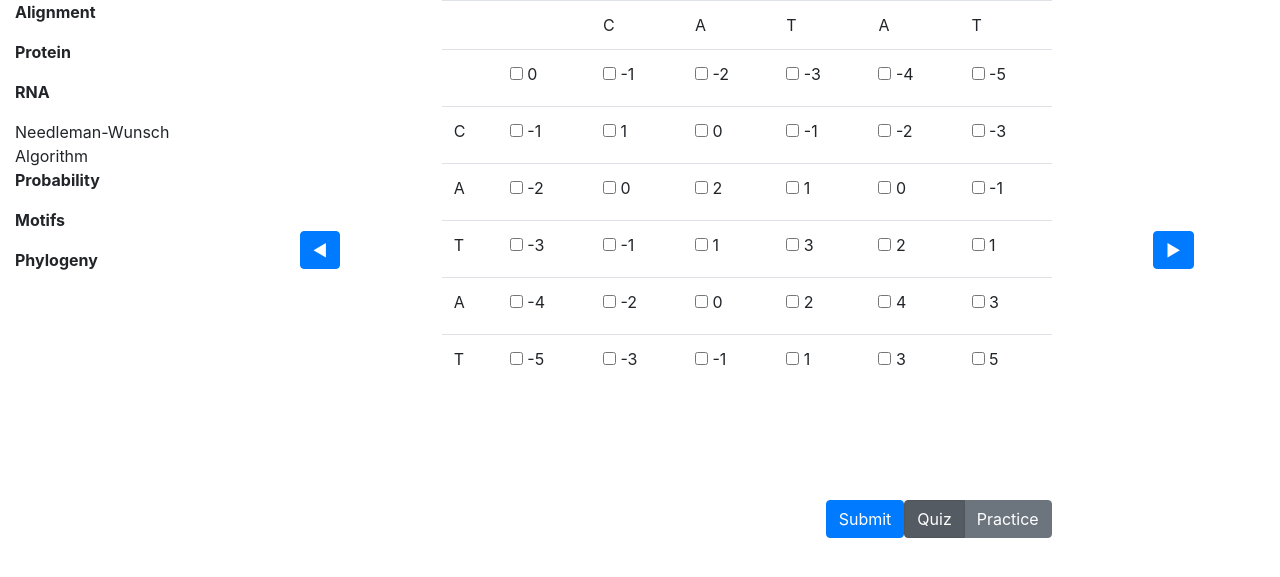
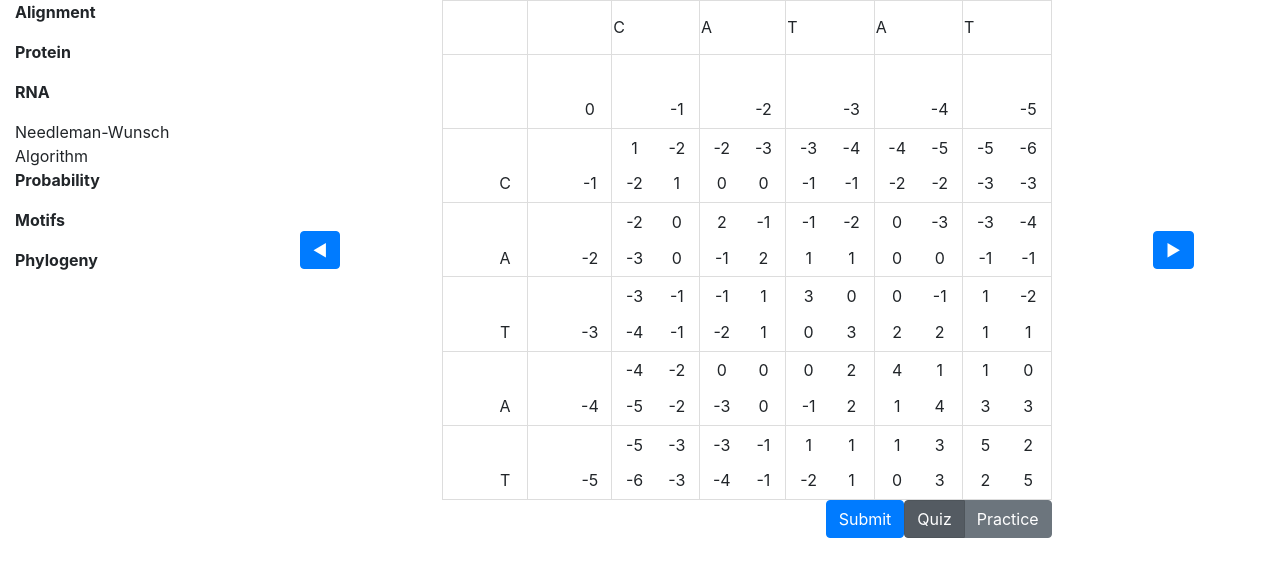
Before and after one commit to thyrgle/kelleybioinfo, a Flask app: page /problems/RNA/needlemanwunsch.html in a window 1280 px wide. Shown: the part 56-633 px from the top of the page. Run offline with Flask 2, Linux system fonts and the light colour scheme; data comes from the database, SQL or seed files in the repository; some libraries are stand-ins or nearby versions.

Commit message:
Added subentries for Needleman-Wunsch, validate function still needs updating

```diff
--- a/app/problem_collection/needlemanwunsch.py
+++ b/app/problem_collection/needlemanwunsch.py
@@ -1,4 +1,5 @@
 import random
+from collections import namedtuple
 from collections import defaultdict
 from flask import request
 from app import problems
@@ -6,6 +7,9 @@ from app import problems
 NAME = "Needleman-Wunsch Algorithm"
 CATEGORY = "RNA"
 URL = "needlemanwunsch.html"
+
+
+Cell = namedtuple("Cell", "top_left top_right bottom_left main_entry")
 
 
 def parse_submission(submission):
@@ -199,7 +203,9 @@ class NeedlemanWunsch:
     Class used for generating Needleman-Wunsch matrices.
     """
 
-    def _compute_block(self, result, i, j):
+    def _compute_block(self,
+                       top_left, top_right, bottom_left,
+                       i, j):
         """
         Given a block (corresponding to a 2 x 2 matrix), calculate the value o-
         f the bottom right corner.
@@ -207,21 +213,32 @@ class NeedlemanWunsch:
                                M_{i,j} = max(M_{i-1,j-1} + S_{i,j},
                                              M_{i,j-1} + W,
                                              M_{i-1,j} + W)
-         Found here: https://vlab.amrita.edu/?sub=3&brch=274&sim=1431&cnt=1)
+        Found here: https://vlab.amrita.edu/?sub=3&brch=274&sim=1431&cnt=1)
+        All components of the arguments of the max function are also returned.
 
         Args:
-            result : The current matrix that is being computed.
-            i : The right most part of the block being computed.
-            j : The bottom most part of the block being computed.
+            top_left : The cell touching the left corner of the current cell.
+            top_right : The cell directly above the left corner of the current
+            cell.
+            bottom_left : The cell directly to the left of the current cell.
+            i : The current row of the cell being computed.
+            j : The current column of the cell being computed.
 
         Returns:
-            The value for the right bottom corner of a particular block.
+            The values for the right bottom corner of a particular block.
         """
-        return max(result[i-1][j-1] +
-                   self._calc_weight(self._second_seq[i-1],
-                                     self._first_seq[j-1]),
-                   result[i-1][j] + self.gap,
-                   result[i][j-1] + self.gap)
+        top_left_corner = top_left + \
+            self._calc_weight(self._second_seq[i-1],
+                              self._first_seq[j-1])
+        top_right_corner = top_right + self.gap
+        bottom_left_corner = bottom_left + self.gap
+        bottom_right_corner = max(top_left_corner,
+                                  bottom_left_corner,
+                                  top_right_corner)
+        return Cell(top_left=top_left_corner,
+                    top_right=top_right_corner,
+                    bottom_left=bottom_left_corner,
+                    main_entry=bottom_right_corner)
 
     def _calc_weight(self, first_char, second_char):
         """
@@ -262,15 +279,24 @@ class NeedlemanWunsch:
         # Adjust sequence with "intial space"
         # Initialize the resulting matrix with the initial row.
         result = [list(range(0, -len(first_seq) - 1, -1))]
+        result[0] = [Cell(None, None, None, entry) for entry in result[0]]
         # Create initial columns.
         for i in range(-1, -len(second_seq) - 1, -1):
-            row = [i]
-            row.extend([0]*len(first_seq))
+            row = [Cell(None, None, None, i)]
+            # TODO : Check for possible reference confusion.
+            row.extend([Cell(None, None, None, 0)]*len(first_seq))
             result.append(row)
         # Sweep through and compute each new cell row-wise.
         for i in range(1, len(result)):
             for j in range(1, len(result[0])):
-                result[i][j] = self._compute_block(result, i, j)
+                top_left = result[i-1][j-1].main_entry
+                top_right = result[i-1][j].main_entry
+                bottom_left = result[i][j-1].main_entry
+                result[i][j] = self._compute_block(top_left,
+                                                   top_right,
+                                                   bottom_left,
+                                                   i,
+                                                   j)
         return result
 
     def __init__(self, match=1, mismatch=-1, gap=-1):
--- a/app/static/style.css
+++ b/app/static/style.css
@@ -135,3 +135,34 @@ a, a:hover, a:active, a:visited {
   width: 100% !important;
   height: 300px !important;
 }
+
+.cell {
+  width: 40px;
+  height: 40px;
+}
+
+.selected-cell {
+  background-color: red !important;
+}
+
+.subcell {
+  table-layout: fixed;
+  width: 50% !important;
+  height: 50%;
+  text-align: center;
+}
+
+#problem-form {
+  width: 100% !important;
+  height: 100% !important;
+}
+
+table.matrix {
+  width: 100%;
+  height: 100%;
+}
+
+td.cell {
+  border-collapse: collapse;
+  border: 1px solid #ddd;
+}
--- a/app/templates/base.html
+++ b/app/templates/base.html
@@ -3,6 +3,7 @@
 {% block header %}{% endblock %}
 <link rel="stylesheet" href="https://stackpath.bootstrapcdn.com/bootstrap/4.1.3/css/bootstrap.min.css" integrity="sha384-MCw98/SFnGE8fJT3GXwEOngsV7Zt27NXFoaoApmYm81iuXoPkFOJwJ8ERdknLPMO" crossorigin="anonymous">
 <link rel="stylesheet" href="{{ url_for('static', filename='style.css') }}">
+<script src="http://code.jquery.com/jquery.min.js"></script>
 <body class="container-fluid d-flex flex-column">
   <nav class="navbar navbar-expand-lg navbar-inverse bg-dark">
     <a class="navbar-brand" href="/">Kelley Bio Info</a>
--- a/app/templates/problems/needlemanwunsch.html
+++ b/app/templates/problems/needlemanwunsch.html
@@ -1,35 +1,78 @@
+<!-- TODO: Fix styling -->
 {% extends 'problems/problems.html' %}
 {% block problem %}
   <form method="post" id="problem-form">
     <input type="hidden" name="csrf_token" value="{{ csrf_token() }}"/>
-    <table class="table">
+    <table class="matrix">
       <tbody>
         <tr>
           <!-- The '  ' is used for correct table alignment. -->
           {% for base in ( '  ' + sequences[0]) %}
-	    <td> {{ base }} </td>
+	    <td class="cell"> {{ base }} </td>
 	  {% endfor %}
         </tr>
         {% for row in matrix %}
 	  {% set outer_loop = loop.index0 %}
           <tr>
-            <td> {{ (' ' + sequences[1])[loop.index0] }} </td>
+	    <td class="cell">
+	      <table width="100%" height="100%">
+	        <tbody>
+		  <tr>
+		    <td class="subcell"> &nbsp; </td>
+		    <td class="subcell"> &nbsp; </td>
+		  </tr>
+		  <tr>
+		    <td class="subcell"> &nbsp; </td>
+                    <td class="subcell"> {{ (' ' + sequences[1])[loop.index0] }} </td>
+		  </tr>
+	        </tbody>
+	      </table>
+	    </td>
             {% for entry in row %}
-	      <td>
-	        {% if entry != ' ' %}
-		  <input name="hidden-{{ outer_loop }}-{{ loop.index0 }}"
-	                 value="{{ entry }}"
-		  	 type="hidden" />
-                  <input name="{{ outer_loop }}-{{ loop.index0 }}" type="checkbox"/>
-		  <label for="{{ outer_loop }}-{{ loop.index0 }}">
-                    {{ entry }}
-		  </label>
-		{% endif %}
-              </td>
-            {% endfor %}
-          </tr>
+	      <td class="cell">
+	        <table width="100%" height="100%">
+                  <tbody>
+	            <tr>
+		      {% if entry.top_left == None %}
+		        <td class="subcell"> &nbsp; </td>
+		      {% else %}
+                        <td class="subcell"> {{ entry.top_left }} </td>
+		      {% endif %}
+		      {% if entry.top_right == None %}
+			<td class="subcell"> &nbsp; </td>
+		      {% else %}
+                        <td class="subcell"> {{ entry.top_right }} </td>
+		      {% endif %}
+                    </tr>
+	            <tr>
+		      {% if entry.bottom_left == None %}
+		        <td class="subcell"> &nbsp; </td>
+		      {% else %}
+                        <td class="subcell"> {{ entry.bottom_left }} </td>
+		      {% endif %}
+	              <td class="subcell">
+                        <input name="hidden-{{ outer_loop }}-{{ loop.index0 }}"
+	                       value="{{ entry.main_entry }}"
+		               type="hidden" />
+                        <input name="{{ outer_loop }}-{{ loop.index0 }}" type="hidden"/>
+                        {{ entry.main_entry }}
+                      </td>
+		    </tr>
+                  </tbody>
+                </table>
+	      </td>
+	    {% endfor %}
+	  </tr>
         {% endfor %}
       </tbody>
     </table>
   </form>
+  <script>
+    $( ".cell" ).click(function() {
+      $( this ).toggleClass( "selected-cell" );
+    });
+    $( ".selected-cell" ).click(function() {
+      $( this ).toggleClass( "cell" );
+    });
+  </script>
 {% endblock %}
```
